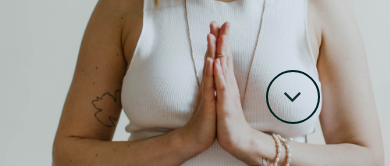
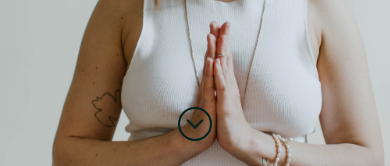
Before and after one commit to Devansh422/me, a website built with Parcel: page index.html in a window 390 px wide. Shown: the part 678-844 px from the top of the page. Built offline with nearby package versions, Linux system fonts and the light colour scheme.

Commit message:
Update main.css

```diff
--- a/css/main.css
+++ b/css/main.css
@@ -440,4 +440,12 @@ section{
     text-align: right;
     color: #002021;
   }
+  .scroll-down1 {
+  position:absolute;
+  left:50%;
+  bottom:3%;
+  transform:translateX(-50%);
+  width: 30px;
+  height: 30px;
+  }
 }
```
